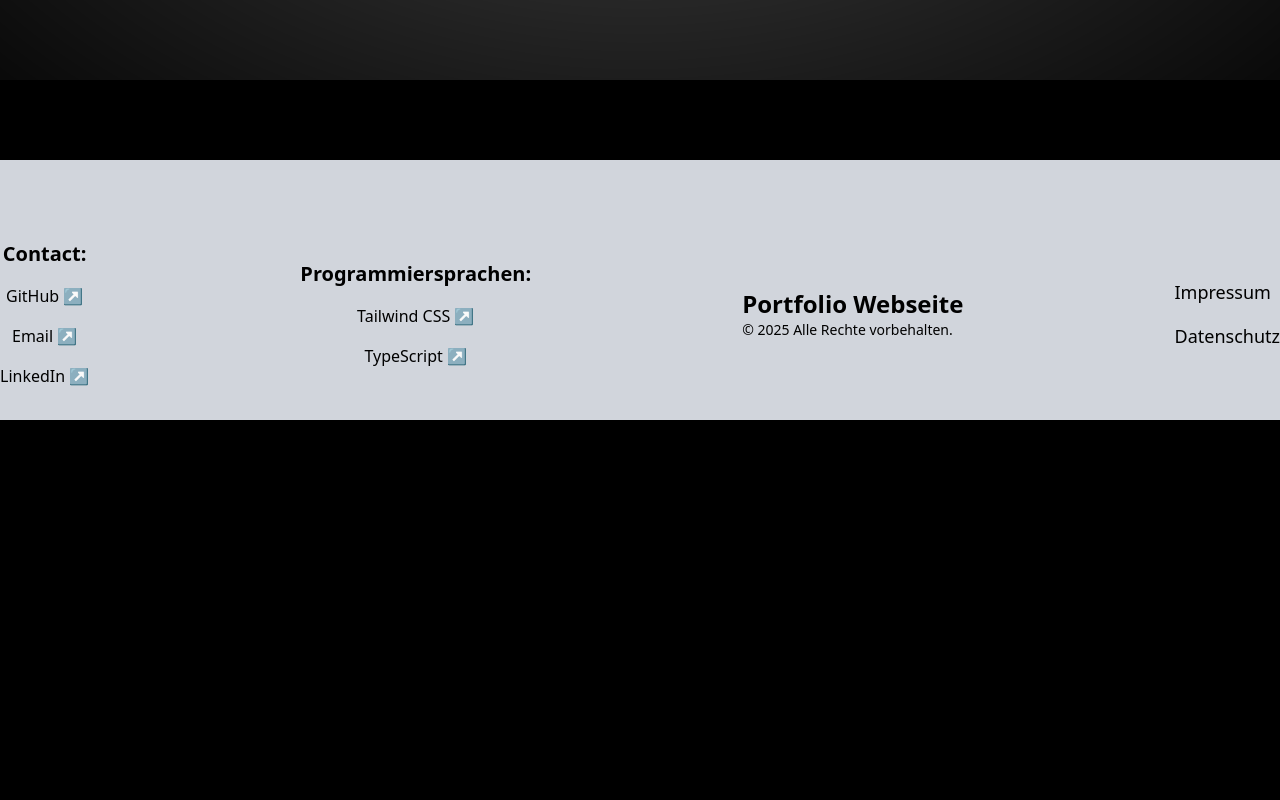
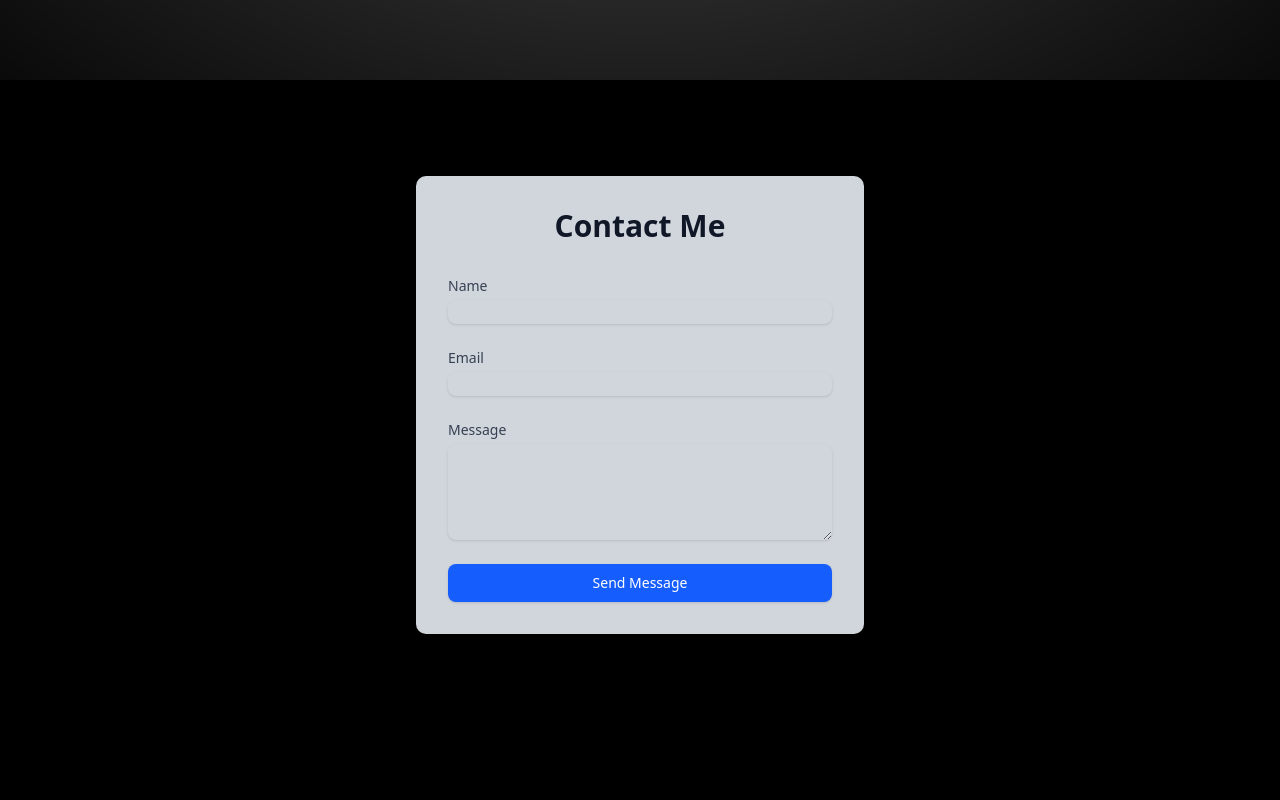
Before and after one commit to Hari-Gian/PortfolioWebseite, a Next.js app: page / in a window 1280 px wide. Shown: the part 720-1520 px from the top of the page. Before the commit the page ends 1140 px from the top, so only its background shows below. Built offline with nearby package versions, Linux system fonts and the light colour scheme.

Commit message:
angefangen mit dem Contact

```diff
--- a/WebseiteKomponenten/contact.tsx
+++ b/WebseiteKomponenten/contact.tsx
@@ -1,3 +1,90 @@
-export default function Contact(){
+'use client';
+import React, { useState } from 'react';
 
+interface FormData {
+    name: string;
+    email: string;
+    message: string;
 }
+
+export default function Contact() {
+    const [formData, setFormData] = useState<FormData>({
+        name: '',
+        email: '',
+        message: ''
+    });
+
+    const handleSubmit = async (e: React.FormEvent<HTMLFormElement>) => {
+        e.preventDefault();
+        // Here you would typically handle the form submission
+        // For now, we'll just log the data
+        console.log('Form submitted:', formData);
+        // You can add your email service integration here
+    };
+
+    const handleChange = (e: React.ChangeEvent<HTMLInputElement | HTMLTextAreaElement>) => {
+        const { name, value } = e.target;
+        setFormData((prev: FormData) => ({
+            ...prev,
+            [name]: value
+        }));
+    };
+
+    return (
+        <div className="min-h-screen py-12 px-4 sm:px-6 lg:px-8">
+            <div className="max-w-md mx-auto bg-gray-300 rounded-lg shadow-lg p-8">
+                <h2 className="text-3xl font-bold text-center text-gray-900 mb-8">Contact Me</h2>
+                <form onSubmit={handleSubmit} className="space-y-6">
+                    <div>
+                        <label htmlFor="name" className="block text-sm font-medium text-gray-700">
+                            Name
+                        </label>
+                        <input
+                            type="text"
+                            name="name"
+                            id="name"
+                            required
+                            value={formData.name}
+                            onChange={handleChange}
+                            className="mt-1 block w-full rounded-md border-gray-300 shadow-sm focus:border-blue-500 focus:ring-blue-500"
+                        />
+                    </div>
+                    <div>
+                        <label htmlFor="email" className="block text-sm font-medium text-gray-700">
+                            Email
+                        </label>
+                        <input
+                            type="email"
+                            name="email"
+                            id="email"
+                            required
+                            value={formData.email}
+                            onChange={handleChange}
+                            className="mt-1 block w-full rounded-md border-gray-300 shadow-sm focus:border-blue-500 focus:ring-blue-500"
+                        />
+                    </div>
+                    <div>
+                        <label htmlFor="message" className="block text-sm font-medium text-gray-700">
+                            Message
+                        </label>
+                        <textarea
+                            name="message"
+                            id="message"
+                            rows={4}
+                            required
+                            value={formData.message}
+                            onChange={handleChange}
+                            className="mt-1 block w-full rounded-md border-gray-300 shadow-sm focus:border-blue-500 focus:ring-blue-500"
+                        />
+                    </div>
+                    <button
+                        type="submit"
+                        className="w-full flex justify-center py-2 px-4 border border-transparent rounded-md shadow-sm text-sm font-medium text-white bg-blue-600 hover:bg-blue-700 focus:outline-none focus:ring-2 focus:ring-offset-2 focus:ring-blue-500"
+                    >
+                        Send Message
+                    </button>
+                </form>
+            </div>
+        </div>
+    );
+}
--- a/app/layout.tsx
+++ b/app/layout.tsx
@@ -7,6 +7,7 @@
 import React from "react";
 import Home from "../WebseiteKomponenten/home";
 import Aboutme from "../WebseiteKomponenten/aboutme";
+import Contact from "../WebseiteKomponenten/contact";
 import { cn } from "@/lib/utils";
 import { Glow } from "@/others/glow";
 
@@ -50,7 +51,10 @@
                 <Aboutme />
               </main>
             </div>
+
+            <Contact />
           </div>
+
           <Footer />
         </div>
       </body>
--- a/components/footer.tsx
+++ b/components/footer.tsx
@@ -1,6 +1,6 @@
 export default function Footer() {
     return (
-        <footer className="bg-gray-300 relative w-full bg-gradient-to-r text-gray-100 pt-20 pb-8 mt-8 shadow-lg">
+        <footer className="bg-white relative w-full bg-gradient-to-r text-gray-100 pt-20 pb-8 mt-8 shadow-lg">
 
 
             <div
--- a/components/header.tsx
+++ b/components/header.tsx
@@ -150,7 +150,7 @@
     ];
 
     return (
-        <nav className={`fixed top-0 left-0 w-full z-10 ${!isScrolled && "bg-gray-300 border-b shadow-sm "}`}>
+        <nav className={`fixed top-0 left-0 w-full z-10 ${!isScrolled && "bg-white border-b shadow-sm "}`}>
             <div
                 className={`max-w-6xl mx-auto flex items-center ${isScrolled ? "justify-center" : "justify-between"} p-6`}>
                 {/* Logo */}
```
